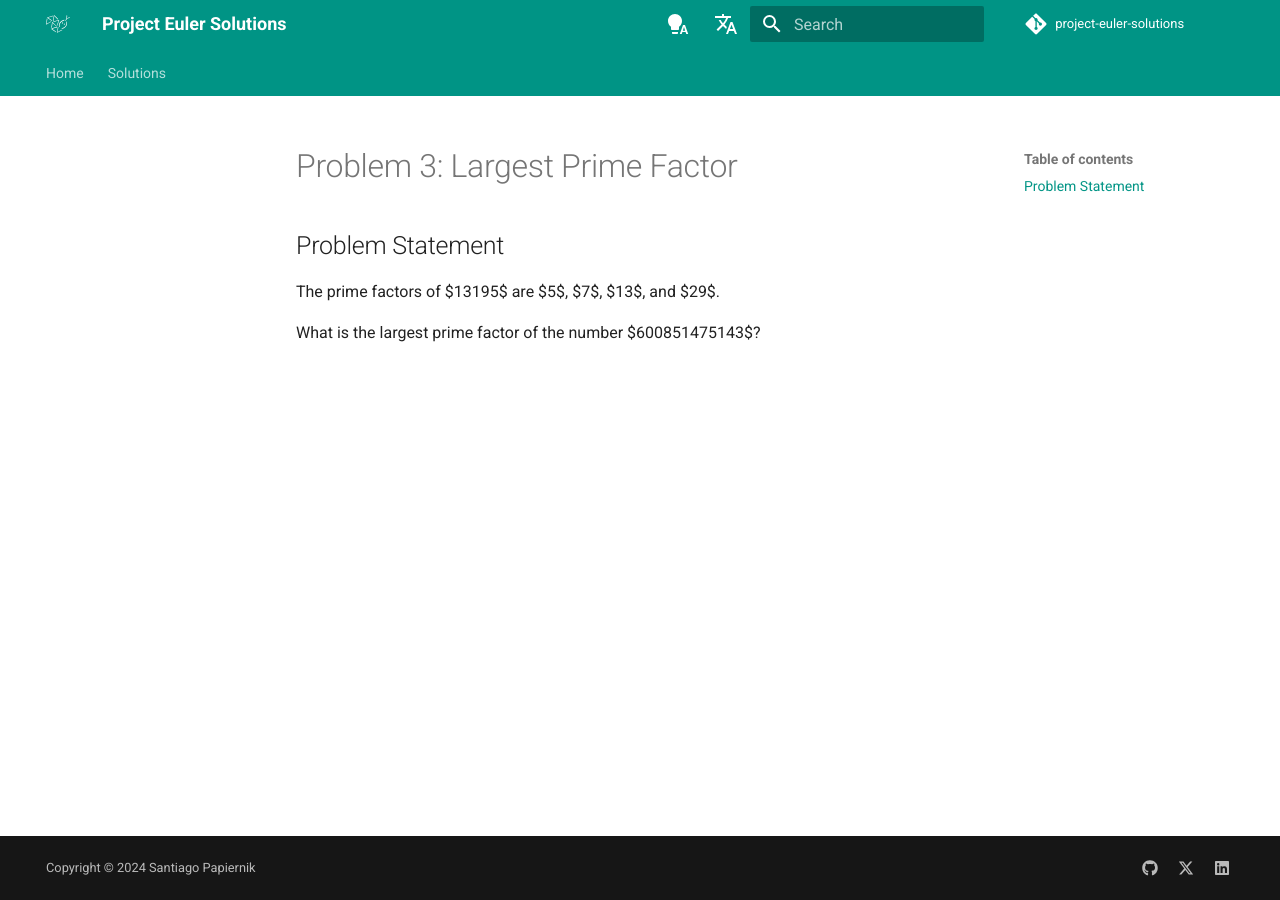
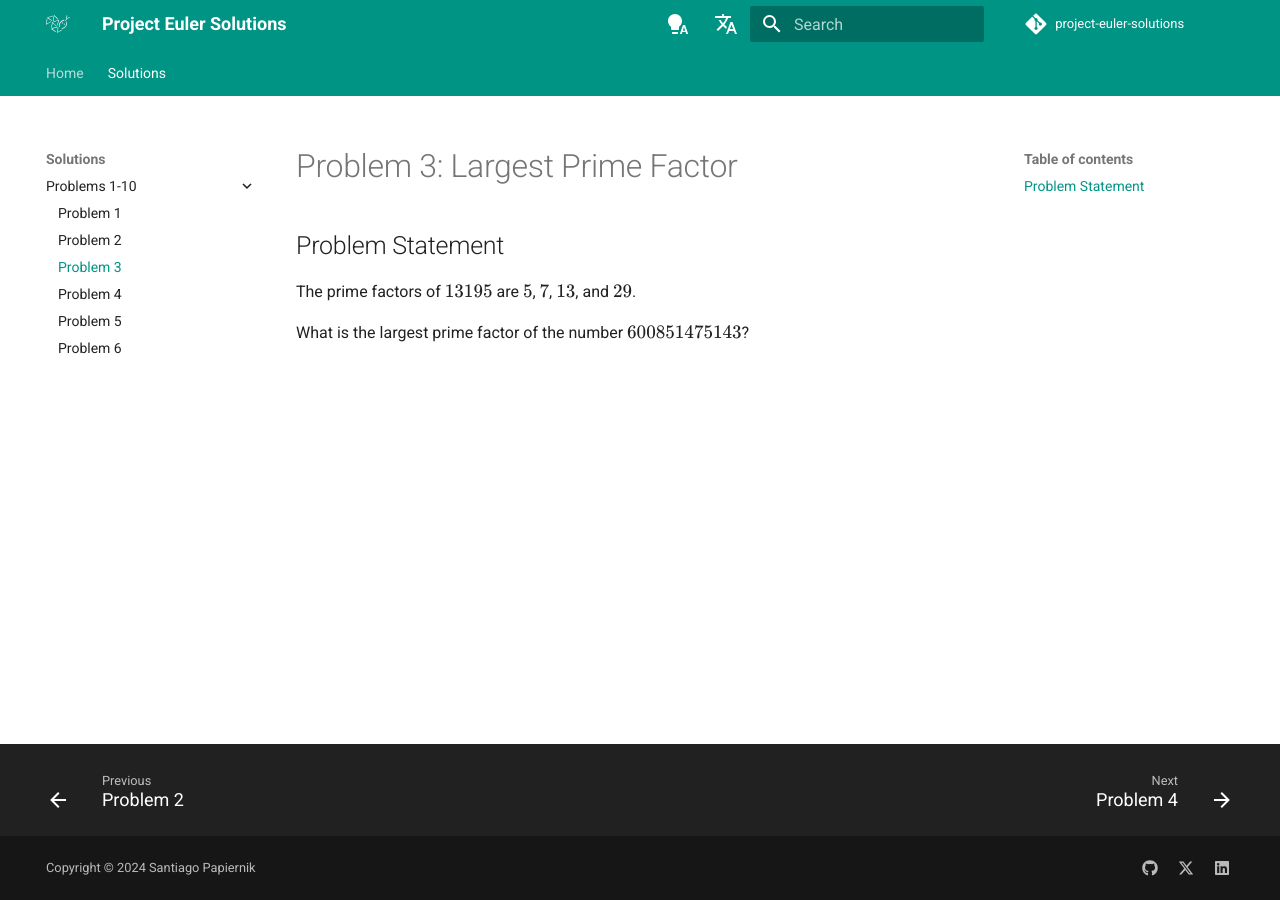
Before and after one commit to spapiernik/project-euler-solutions, an MkDocs documentation site: the page built from docs/en/docs/solutions/003.md, in a window 1280 px wide. Built offline with MkDocs 1.6.1 and Material for MkDocs 9.7.7, drawn with Linux system fonts in a browser that asks for light colours; comment, search, counter and statistics services are not loaded.

Commit message:
Enable MathJax support for LaTeX rendering in documentation

```diff
--- a/docs/en/mkdocs.yml
+++ b/docs/en/mkdocs.yml
@@ -47,7 +47,8 @@
     alternate_style: true
 - admonition
 - pymdownx.details
-
+- pymdownx.arithmatex:
+    generic: true
 extra:
   generator: false
   social:
@@ -65,6 +66,10 @@
     link: /en/
     lang: en
 
+extra_javascript:
+  - javascripts/mathjax.js
+  - https://unpkg.com/mathjax@3/es5/tex-mml-chtml.js
+
 copyright: Copyright &copy; 2024 Santiago Papiernik
 
 repo_name: project-euler-solutions
@@ -75,3 +80,8 @@
   - Solutions:
     - Problems 1-10:
       - Problem 1: solutions/001.md
+      - Problem 2: solutions/002.md
+      - Problem 3: solutions/003.md
+      - Problem 4: solutions/004.md
+      - Problem 5: solutions/005.md
+      - Problem 6: solutions/006.md
```
